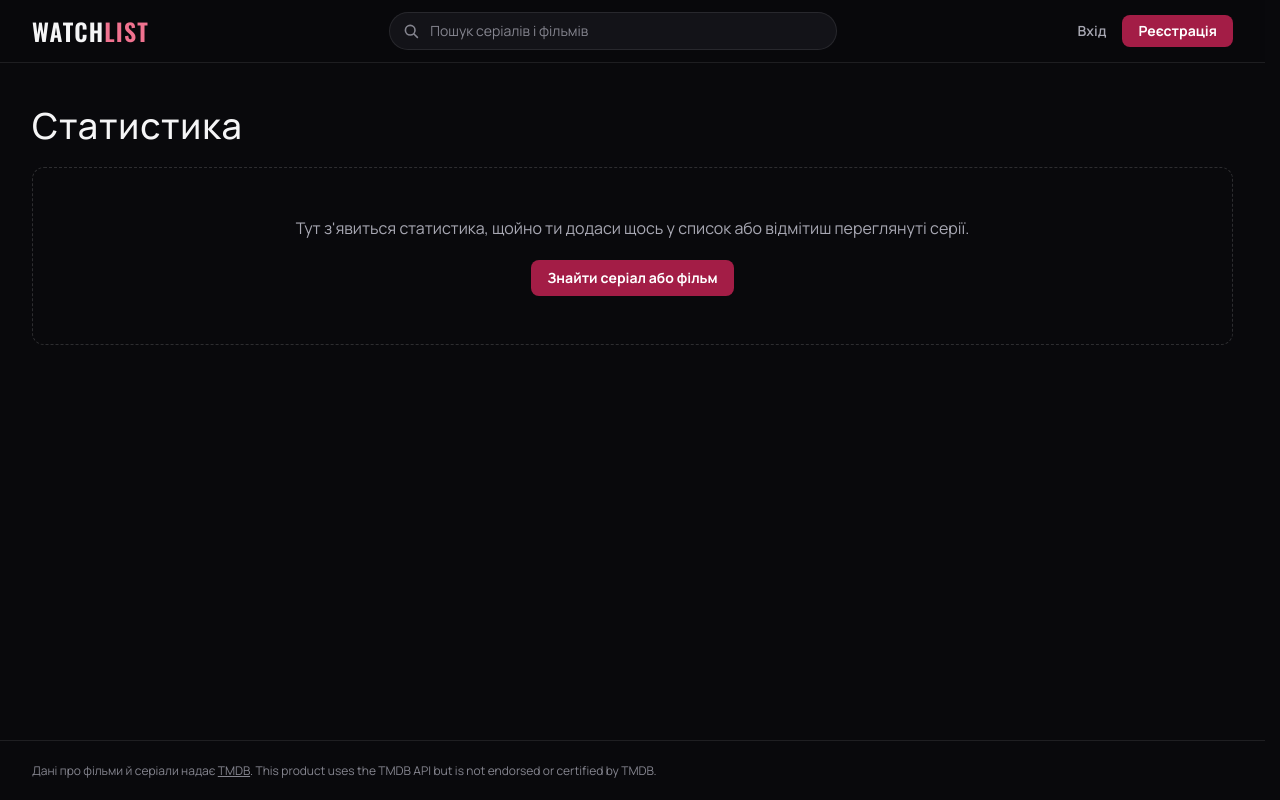
After one commit to grosmastery/Watchlist, a Python web app: template src/watchlist/templates/stats/index.html in a window 1280 px wide. The commit adds this page. Run offline with Jinja, Linux system fonts and the light colour scheme; the template is opened without the code that fills it, so the values that code supplies are empty; style sheets or scripts are compiled from the project's sources.

Commit message:
Add stats page with totals, genres, monthly activity and ratings

```diff
--- a/src/watchlist/main.py
+++ b/src/watchlist/main.py
@@ -26,6 +26,7 @@ from watchlist.integrations.tmdb import (
     TMDBNotConfiguredError,
     TMDBNotFoundError,
 )
+from watchlist.stats.routes import router as stats_router
 from watchlist.swipe.routes import router as swipe_router
 from watchlist.templating import render_error
 from watchlist.tracking.progress_routes import router as progress_router
@@ -125,6 +126,7 @@ def create_app() -> FastAPI:
     app.include_router(tracking_router)
     app.include_router(progress_router)
     app.include_router(swipe_router)
+    app.include_router(stats_router)
     return app
 
 
--- a/src/watchlist/static/src/app.css
+++ b/src/watchlist/static/src/app.css
@@ -83,7 +83,7 @@
   }
 
   .nav-link {
-    @apply rounded text-sm font-semibold text-muted transition hover:text-fg;
+    @apply rounded text-sm font-semibold whitespace-nowrap text-muted transition hover:text-fg;
   }
 
   .nav-link-active {
--- a/src/watchlist/templates/base.html
+++ b/src/watchlist/templates/base.html
@@ -17,12 +17,13 @@
       hx-headers='{"X-CSRF-Token": "{{ csrf_token }}"}'>
   <header class="sticky top-0 z-30 border-b border-line bg-canvas/85 backdrop-blur-lg">
     <nav class="page flex flex-wrap items-center justify-between gap-x-8 gap-y-3 py-3">
-      <div class="flex items-center gap-6">
+      <div class="flex flex-wrap items-center gap-x-6 gap-y-2">
         <a href="/" class="rounded font-display text-2xl font-semibold tracking-wider uppercase">Watch<span class="text-accent-soft">list</span></a>
         {% if current_user %}
           <a href="/up-next" class="nav-link {{ 'nav-link-active' if request.url.path == '/up-next' }}">Наступні серії</a>
           <a href="/list" class="nav-link {{ 'nav-link-active' if request.url.path == '/list' }}">Мій список</a>
           <a href="/swipe" class="nav-link {{ 'nav-link-active' if request.url.path.startswith('/swipe') }}">Свайпи</a>
+          <a href="/stats" class="nav-link {{ 'nav-link-active' if request.url.path == '/stats' }}">Статистика</a>
         {% endif %}
       </div>
       <form method="get" action="/search" role="search" class="group relative order-last w-full md:order-none md:w-auto md:max-w-md md:flex-1">
--- /dev/null
+++ b/src/watchlist/templates/stats/index.html
@@ -0,0 +1,112 @@
+{% extends "base.html" %}
+
+{% block title %}Статистика{% endblock %}
+
+{% macro tile(label, value, note="") %}
+  <div class="panel p-5">
+    <p class="text-sm font-semibold text-muted">{{ label }}</p>
+    <p class="mt-2 font-display text-4xl font-medium tracking-wide tabular-nums">{{ value }}</p>
+    {% if note %}<p class="mt-1 text-sm text-faint">{{ note }}</p>{% endif %}
+  </div>
+{% endmacro %}
+
+{% macro number(value) %}{{ "{:,}".format(value).replace(",", " ") }}{% endmacro %}
+
+{% set status_colors = {"watching": "bg-accent", "completed": "bg-accent-soft", "planned": "bg-white/35", "dropped": "bg-white/12"} %}
+
+{% block content %}
+  <h1 class="heading-page mb-6">Статистика</h1>
+
+  {% if not stats.total and not stats.episodes %}
+    <div class="empty-state">
+      <p>Тут з'явиться статистика, щойно ти додаси щось у список або відмітиш переглянуті серії.</p>
+      <a href="/search" class="btn btn-primary mt-5">Знайти серіал або фільм</a>
+    </div>
+  {% else %}
+    <div class="grid grid-cols-2 gap-3 lg:grid-cols-4">
+      {{ tile("Тайтлів у списку", number(stats.total), "Серіалів: " ~ stats.series ~ " · Фільмів: " ~ stats.movies) }}
+      {{ tile("Серій переглянуто", number(stats.episodes)) }}
+      {{ tile("Годин на серіали", number(stats.hours), ("≈ " ~ "%.1f" | format(stats.days) ~ " доби") if stats.minutes else "") }}
+      {{ tile("Середня оцінка", "%.1f" | format(stats.average_rating) if stats.average_rating else "—", ("Оцінено: " ~ stats.rated) if stats.rated else "Ще немає оцінок") }}
+    </div>
+
+    {% if stats.total %}
+      <section class="panel mt-3 p-5" aria-labelledby="stats-status">
+        <h2 id="stats-status" class="text-sm font-semibold text-muted">Статуси</h2>
+        <div class="mt-3 flex h-3 overflow-hidden rounded-full bg-white/5">
+          {% for item in list_statuses %}
+            {% set count = stats.by_status[item] %}
+            {% if count %}
+              <div class="{{ status_colors[item.value] }}" style="width: {{ count / stats.total * 100 }}%" title="{{ item.label }}: {{ count }}"></div>
+            {% endif %}
+          {% endfor %}
+        </div>
+        <ul class="mt-3 flex flex-wrap gap-x-6 gap-y-2 text-sm">
+          {% for item in list_statuses %}
+            <li class="flex items-center gap-2">
+              <span class="h-2.5 w-2.5 rounded-full {{ status_colors[item.value] }}" aria-hidden="true"></span>
+              <a href="/list?status={{ item.value }}" class="text-muted transition hover:text-fg">{{ item.label }}</a>
+              <span class="font-bold tabular-nums">{{ stats.by_status[item] }}</span>
+            </li>
+          {% endfor %}
+        </ul>
+      </section>
+    {% endif %}
+
+    <div class="mt-3 grid gap-3 lg:grid-cols-5">
+      <section class="panel p-5 lg:col-span-3" aria-labelledby="stats-months">
+        <h2 id="stats-months" class="text-sm font-semibold text-muted">Серії за останній рік</h2>
+        <ol class="mt-4 flex h-48 items-end gap-1.5 sm:gap-2">
+          {% for bar in stats.months %}
+            <li class="group flex h-full min-w-0 flex-1 flex-col items-center justify-end gap-2">
+              <span class="text-xs font-bold tabular-nums {{ 'text-fg' if bar.value else 'text-transparent' }}">{{ bar.value }}</span>
+              <div class="w-full max-w-10 rounded-t-md {{ 'bg-accent transition group-hover:brightness-125' if bar.value else 'bg-white/8' }}"
+                   style="height: {{ [bar.share * 100, 2] | max }}%" title="{{ bar.label }}: {{ bar.value }}"></div>
+              <span class="w-full truncate text-center text-[11px] text-faint">{{ bar.label }}</span>
+            </li>
+          {% endfor %}
+        </ol>
+      </section>
+
+      <section class="panel p-5 lg:col-span-2" aria-labelledby="stats-genres">
+        <h2 id="stats-genres" class="text-sm font-semibold text-muted">Улюблені жанри</h2>
+        {% if stats.genres %}
+          <ol class="mt-4 space-y-3">
+            {% for bar in stats.genres %}
+              <li>
+                <div class="flex justify-between gap-3 text-sm">
+                  <a href="/list?genre={{ bar.label | urlencode }}" class="truncate font-semibold transition hover:text-accent-soft">{{ bar.label }}</a>
+                  <span class="text-faint tabular-nums">{{ bar.value }}</span>
+                </div>
+                <div class="mt-1.5 h-2 overflow-hidden rounded-full bg-white/5">
+                  <div class="h-full rounded-full bg-accent-soft/80" style="width: {{ bar.share * 100 }}%"></div>
+                </div>
+              </li>
+            {% endfor %}
+          </ol>
+        {% else %}
+          <p class="mt-4 text-sm text-faint">Жанри з'являться, коли в списку будуть тайтли.</p>
+        {% endif %}
+      </section>
+    </div>
+
+    <section class="panel mt-3 p-5" aria-labelledby="stats-ratings">
+      <h2 id="stats-ratings" class="text-sm font-semibold text-muted">Мої оцінки</h2>
+      {% if stats.rated %}
+        <ol class="mt-4 flex h-32 items-end gap-2">
+          {% for bar in stats.ratings %}
+            <li class="flex h-full flex-1 flex-col items-center justify-end gap-2">
+              <span class="text-xs font-bold tabular-nums {{ 'text-fg' if bar.value else 'text-transparent' }}">{{ bar.value }}</span>
+              <div class="w-full max-w-12 rounded-t-md {{ 'bg-accent-soft/80' if bar.value else 'bg-white/8' }}"
+                   style="height: {{ [bar.share * 100, 2] | max }}%" title="★ {{ bar.label }}: {{ bar.value }}"></div>
+              <span class="text-xs text-faint">★ {{ bar.label }}</span>
+            </li>
+          {% endfor %}
+        </ol>
+      {% else %}
+        <p class="mt-4 text-sm text-faint">Постав оцінку хоча б одному тайтлу, і тут з'явиться розподіл.</p>
+      {% endif %}
+    </section>
+    <p class="mt-4 text-xs text-faint">Години рахуються за тривалістю відмічених серій, фільми поки не враховуються.</p>
+  {% endif %}
+{% endblock %}
```
Also changed, not shown: src/watchlist/stats/routes.py (added, +15 -0 lines), src/watchlist/stats/service.py (added, +148 -0 lines), tests/test_stats.py (added, +116 -0 lines), src/watchlist/stats/__init__.py (added).
